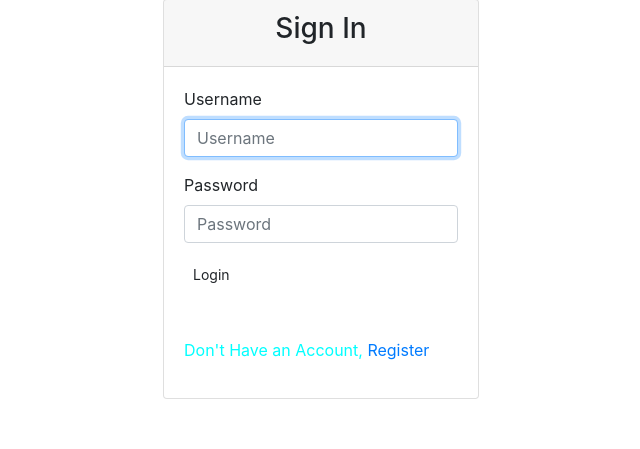
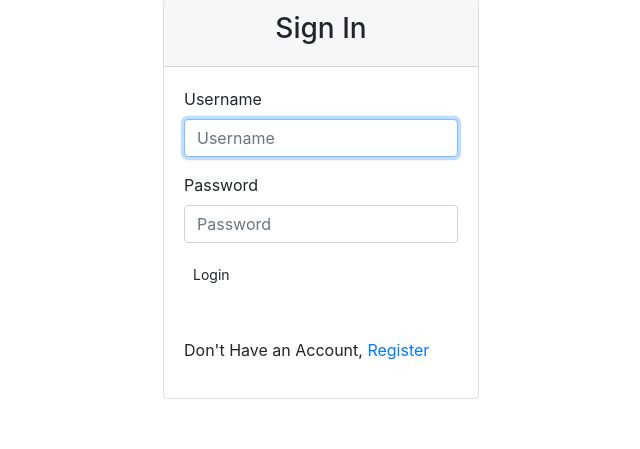
Before and after one commit to clarametto/Neighbor-Hood, a Django app: page /accounts/login/ in a window 1280 px wide. Shown: the part 49-498 px from the top of the page, without its empty margins (287-927 px from the left). Run offline with Django 3.2, Linux system fonts and the light colour scheme; some libraries are stand-ins or nearby versions.

```diff
--- a/static/css/style.css
+++ b/static/css/style.css
@@ -26,8 +26,9 @@ min-height: 100vh;
 }
 
 
-p{
+.display h6{
     color: aqua;
+
 }
 
 .prof-picture{
```
